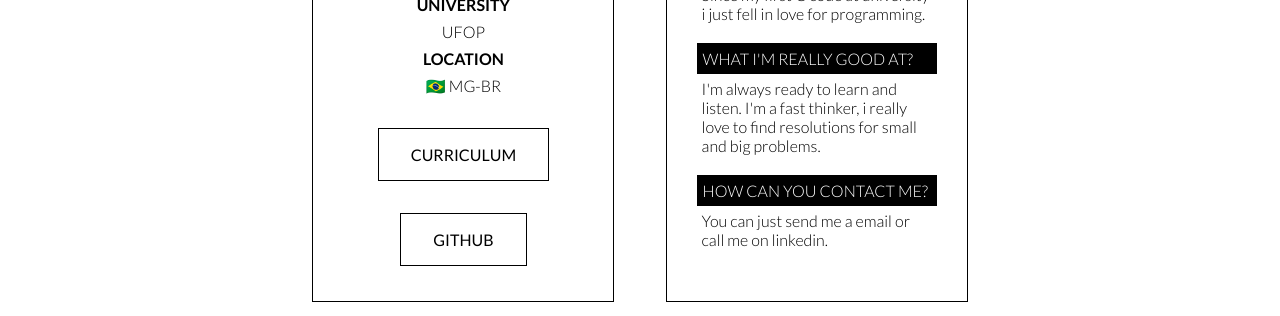
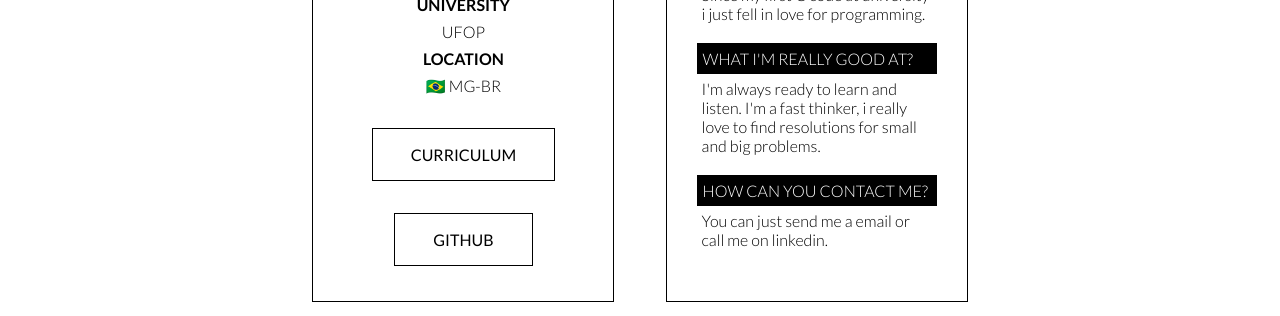
Before and after one commit to ruantiengo/my-website, a Next.js app: page / in a window 1280 px wide. Shown: the part 1260-1576 px from the top of the page. Built offline with nearby package versions, Linux system fonts and the light colour scheme; no server answers.

Commit message:
skills and languages implemented... #fixed bug layout width

```diff
--- a/src/components/AboutMe/index.tsx
+++ b/src/components/AboutMe/index.tsx
@@ -32,7 +32,7 @@ export function AboutMe(){
                         <p className={styles.informationAnswer}>🇧🇷 MG-BR</p>
 
                         <button type="button"><a href="https://www.github.com/ruantiengo" target="_blank" rel="noreferrer">CURRICULUM</a></button>
-                        <button type="button"><a href="https://www.github.com/ruantiengo" target="_blank" rel="noreferrer">GITHUB</a></button>
+                        <button type="button"><a href="https://www.github.com/ruantiengo" target="_blank" >GITHUB</a></button>
                     </div>
 
                     <div className={styles.questions}>
--- a/src/components/AboutMe/styles.module.scss
+++ b/src/components/AboutMe/styles.module.scss
@@ -122,8 +122,6 @@
     }
     button{
         margin-top: 2rem;
-        padding-left: 2rem;
-        padding-right: 2rem;
         padding-top: 1rem;
         padding-bottom: 1rem;
         border: 1px solid black;
@@ -133,6 +131,10 @@
 
         & a{
             text-decoration: none;
+            padding-left: 2rem;
+            padding-right: 2rem;
+            padding-top: 1rem;
+            padding-bottom: 1rem;
         }
 
         &:hover{
--- a/src/components/Programming/index.tsx
+++ b/src/components/Programming/index.tsx
@@ -126,7 +126,7 @@ export function Programming(){
                                     <div className={`${styles.percentLevel} ${styles.green} `}></div>
                                     <div className={`${styles.percentLevel} ${styles.green} `}></div>
                                     <div className={`${styles.percentLevel} ${styles.background} `}></div>
-                                    <div className={styles.percent}>80% </div>
+                                    <div className={styles.percent}>100% </div>
                                 </div>
 
                             </div>
--- a/src/components/Programming/styles.module.scss
+++ b/src/components/Programming/styles.module.scss
@@ -149,14 +149,8 @@
 
                 margin-top: 1.5rem;
 
-                &:first-child{
-                    border-bottom-left-radius: 500px;
-                    border-top-left-radius: 500px;
-                }
-                &:last-child{
-                    border-bottom-left-radius: 500px;
-                    border-top-left-radius: 500px;
-                }
+
+
 
 
             }
--- a/src/components/Repositories/styles.module.scss
+++ b/src/components/Repositories/styles.module.scss
@@ -23,10 +23,9 @@
     justify-content: center;
     align-items: center;
     margin-top: 2rem;
-    animation-name: respawnMiddle;
-    animation-duration: 2s;
+
     .gitItem{
-        width: 400px;
+
         color: #dddddd;
         display: flex;
         flex-direction: column;
--- a/src/pages/index.tsx
+++ b/src/pages/index.tsx
@@ -4,6 +4,7 @@ import type { NextPage } from 'next'
 
 import { AboutMe } from '../components/AboutMe'
 import { Main } from '../components/Main'
+
 import { Programming } from '../components/Programming'
 import { Repositories } from '../components/Repositories'
 
```
